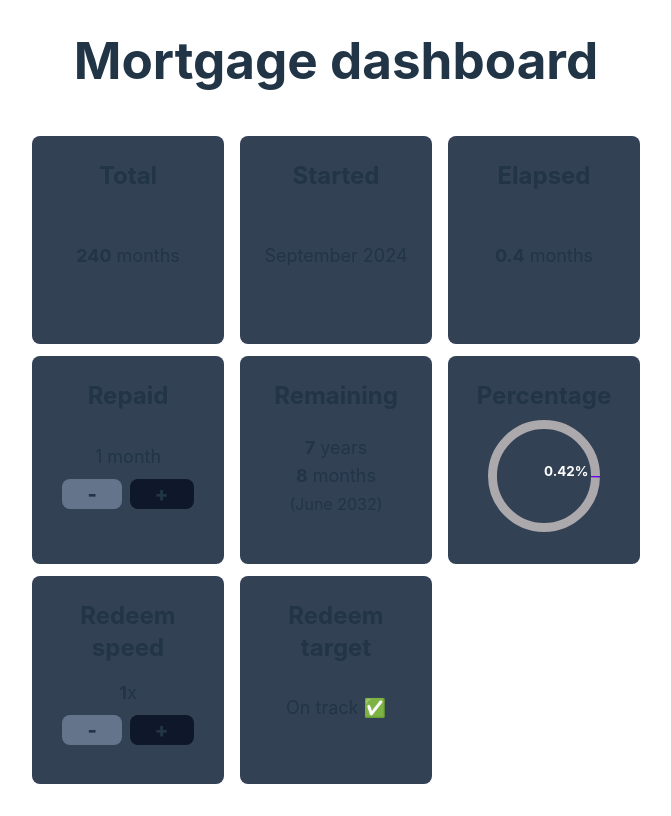
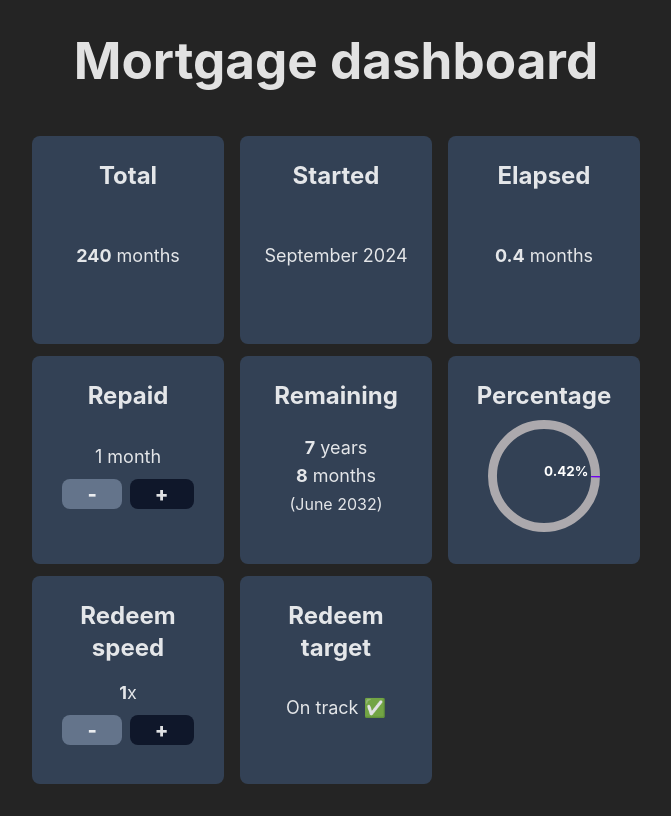
Before and after one commit to nicolasgasco/mortgage_dashboard, a React (Vite) app in the folder app/: page / in a window 1280 px wide. Shown: the whole page, without its empty margins (304-975 px from the left). Built offline with nearby package versions, Linux system fonts and the light colour scheme.

Commit message:
Remove light theme

```diff
--- a/app/src/index.css
+++ b/app/src/index.css
@@ -57,16 +57,3 @@ button:focus,
 button:focus-visible {
   outline: 4px auto -webkit-focus-ring-color;
 }
-
-@media (prefers-color-scheme: light) {
-  :root {
-    color: #213547;
-    background-color: #ffffff;
-  }
-  a:hover {
-    color: #747bff;
-  }
-  button {
-    background-color: #f9f9f9;
-  }
-}
```
